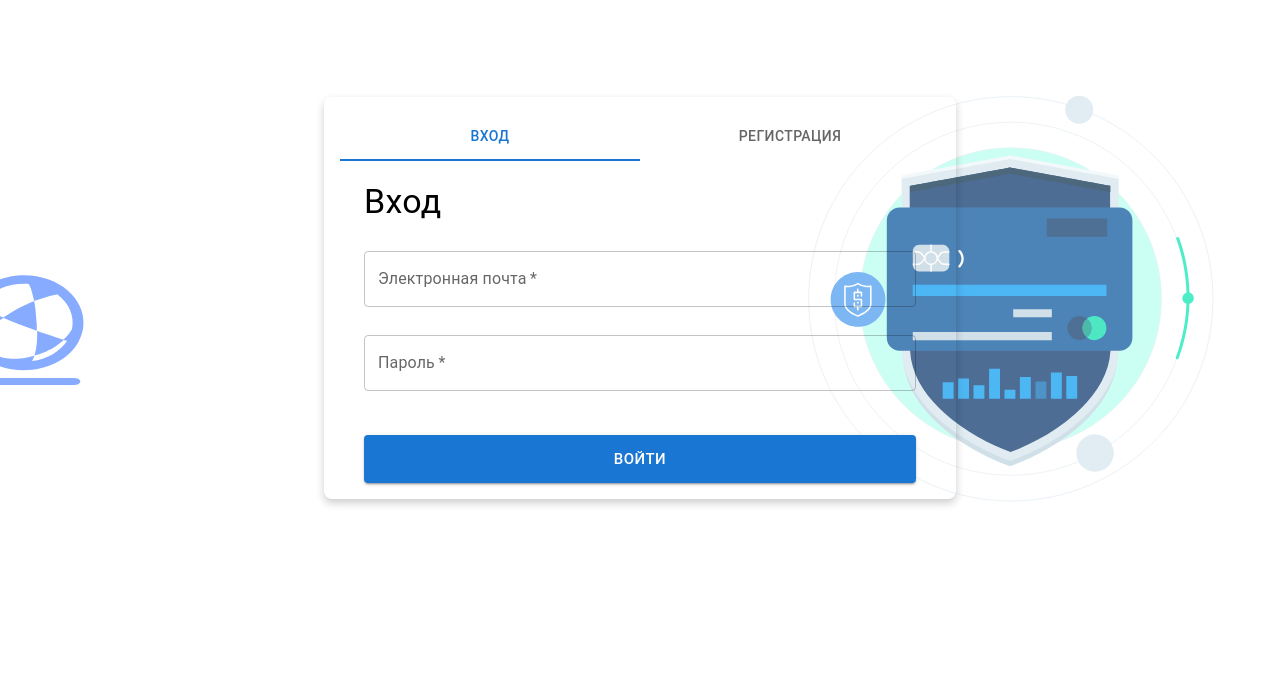
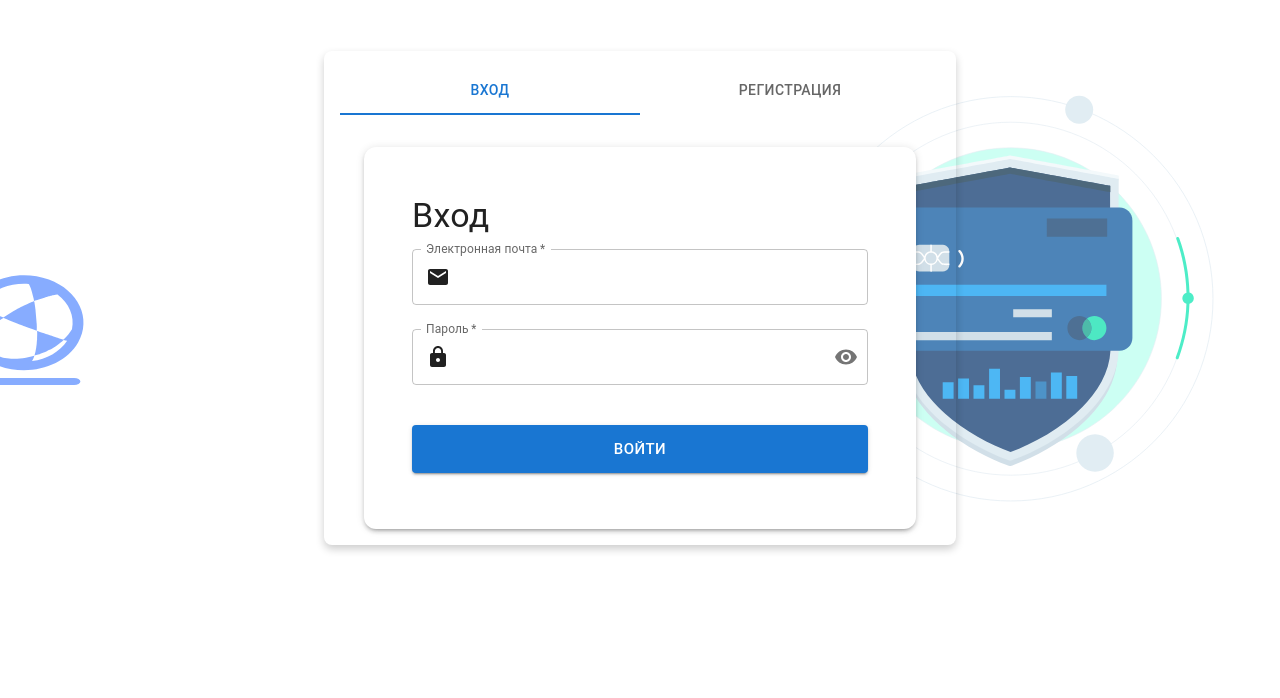
Before and after one commit to VitoScAleto/TIMP_Practice_1, a React (Create React App) app in the folder client/: page /auth in a window 1280 px wide. Shown: the part 102-800 px from the top of the page. Built offline with nearby package versions, Linux system fonts and the light colour scheme; no server answers.

Commit message:
Обновлена страница входа. Добавлен просмотр введеного пароля на странице регистрации и входа

```diff
--- a/client/src/components/Login.js
+++ b/client/src/components/Login.js
@@ -1,22 +1,32 @@
 import React, { useState } from "react";
 import {
+  Container,
+  Typography,
+  TextField,
+  Button,
+  CircularProgress,
   Box,
-  CircularProgress,
-  Container,
-  Button,
-  TextField,
-  Typography,
+  Alert,
+  Card,
+  CardContent,
+  Fade,
+  IconButton,
+  InputAdornment,
 } from "@mui/material";
+import { Email, Lock, Visibility, VisibilityOff } from "@mui/icons-material";
 import api from "../api";
 import { useAuth } from "../Context/AuthContext";
 import { styled } from "@mui/material/styles";
 import { useTranslation } from "../hooks/useTranslation";
+import { useNavigate } from "react-router-dom";
 
 const Login = () => {
   const { t } = useTranslation();
   const { login } = useAuth();
+  const navigate = useNavigate();
   const [email, setEmail] = useState("");
   const [password, setPassword] = useState("");
+  const [showPassword, setShowPassword] = useState(false);
   const [errors, setErrors] = useState({ email: false, password: false });
   const [isLoading, setIsLoading] = useState(false);
   const [loginError, setLoginError] = useState("");
@@ -43,11 +53,12 @@ const Login = () => {
       );
       if (response.data.success) {
         login(response.data.user);
+        navigate("/dashboard");
       } else {
         setLoginError(response.data.message || t("login.invalidCredentials"));
       }
     } catch (error) {
-      console.error("Ошибка входа:", error);
+      console.error("Login error:", error);
       setLoginError(error.response?.data?.message || t("login.genericError"));
     } finally {
       setIsLoading(false);
@@ -61,98 +72,98 @@ const Login = () => {
     }));
   };
 
+  const handleClickShowPassword = () => {
+    setShowPassword(!showPassword);
+  };
+
   return (
-    <StyledContainer maxWidth="sm">
-      <StyledTypography variant="h4" gutterBottom>
+    <Container maxWidth="sm">
+      <Fade in timeout={500}>
+        <Card elevation={3} sx={{ p: 4, mt: 4, borderRadius: 3 }}>
+          <CardContent>
+            <Typography variant="h4" gutterBottom>
               {t("login.title")}
-      </StyledTypography>
+            </Typography>
+
             {loginError && (
-        <Box sx={{ color: "error.main", mb: 2, textAlign: "center" }}>
+              <Alert severity="error" sx={{ mb: 2 }}>
                 {loginError}
-        </Box>
+              </Alert>
             )}
+
             <Box
               component="form"
               onSubmit={handleSubmit}
               sx={{
                 "& .MuiTextField-root": {
-            marginBottom: "28px",
-            "& .MuiFormHelperText-root": {
-              position: "absolute",
-              bottom: "-24px",
-              left: "0",
-              margin: 0,
-            },
+                  mb: 3,
                 },
               }}
             >
-        <StyledTextField
+              <TextField
                 label={t("login.email")}
                 value={email}
-          onChange={(e) => setEmail(e.target.value.replace(/[а-яА-Я\s]/g, ""))}
+                onChange={(e) =>
+                  setEmail(e.target.value.replace(/[а-яА-Я\s]/g, ""))
+                }
                 onBlur={() => handleBlur("email")}
-          error={errors.email}
+                error={!!errors.email}
                 helperText={errors.email && t("login.requiredField")}
                 fullWidth
                 required
+                InputProps={{ startAdornment: <Email sx={{ mr: 1 }} /> }}
               />
 
-        <StyledTextField
+              <TextField
                 label={t("login.password")}
-          type="password"
+                type={showPassword ? "text" : "password"}
                 value={password}
                 onChange={(e) =>
                   setPassword(e.target.value.replace(/[а-яА-Я\s]/g, ""))
                 }
                 onBlur={() => handleBlur("password")}
-          error={errors.password}
+                error={!!errors.password}
                 helperText={errors.password && t("login.requiredField")}
                 fullWidth
                 required
+                InputProps={{
+                  startAdornment: <Lock sx={{ mr: 1 }} />,
+                  endAdornment: (
+                    <InputAdornment position="end">
+                      <IconButton
+                        aria-label="toggle password visibility"
+                        onClick={handleClickShowPassword}
+                        edge="end"
+                      >
+                        {showPassword ? <VisibilityOff /> : <Visibility />}
+                      </IconButton>
+                    </InputAdornment>
+                  ),
+                }}
               />
 
-        <StyledButton
+              <Button
                 type="submit"
                 variant="contained"
                 color="primary"
                 disabled={isLoading}
                 startIcon={
-            isLoading ? <CircularProgress size={20} color="inherit" /> : null
+                  isLoading ? (
+                    <CircularProgress size={20} color="inherit" />
+                  ) : null
                 }
                 fullWidth
                 size="large"
+                sx={{ mt: 2, height: 48 }}
               >
                 {isLoading ? t("login.loggingIn") : t("login.submit")}
-        </StyledButton>
+              </Button>
             </Box>
-    </StyledContainer>
+          </CardContent>
+        </Card>
+      </Fade>
+    </Container>
   );
 };
 
 export default Login;
-
-const StyledContainer = styled(Container)({
-  maxWidth: "sm",
-  marginTop: "20px",
-});
-
-const StyledTypography = styled(Typography)({
-  marginBottom: "28px",
-});
-
-const StyledTextField = styled(TextField)(({ error }) => ({
-  marginBottom: "28px",
-  ...(error && {
-    "& .MuiOutlinedInput-root": {
-      "& fieldset": { borderColor: "red" },
-      "&:hover fieldset": { borderColor: "red" },
-    },
-    "& .MuiFormLabel-root": { color: "red" },
-    "& .MuiFormHelperText-root": { color: "red" },
-  }),
-}));
-
-const StyledButton = styled(Button)({
-  marginTop: "16px",
-  height: "48px",
-});
--- a/client/src/components/QrTicketsPage.js
+++ b/client/src/components/QrTicketsPage.js
@@ -1,4 +1,3 @@
-// src/components/QrTicketsPage.jsx
 import React from "react";
 import { Typography, Box } from "@mui/material";
 
--- a/client/src/components/Register.js
+++ b/client/src/components/Register.js
@@ -19,6 +19,8 @@ import api from "../api";
 import { useAuth } from "../Context/AuthContext";
 import { useTranslation } from "../hooks/useTranslation";
 import { useNavigate } from "react-router-dom";
+import { Visibility, VisibilityOff } from "@mui/icons-material";
+import { InputAdornment } from "@mui/material";
 
 const Register = () => {
   const { t } = useTranslation();
@@ -39,6 +41,9 @@ const Register = () => {
   const [isLoading, setIsLoading] = useState(false);
   const [errorMessage, setErrorMessage] = useState("");
   const [resendMessage, setResendMessage] = useState("");
+
+  const [showPassword, setShowPassword] = useState(false);
+  const [showConfirmPassword, setShowConfirmPassword] = useState(false);
 
   const validateEmail = (email) => /^[^\s@]+@[^\s@]+\.[^\s@]+$/.test(email);
 
@@ -222,7 +227,7 @@ const Register = () => {
 
               <TextField
                 label={t("register.password")}
-                type="password"
+                type={showPassword ? "text" : "password"}
                 value={password}
                 onChange={(e) =>
                   setPassword(e.target.value.replace(/[а-яА-Я\s]/g, ""))
@@ -231,12 +236,25 @@ const Register = () => {
                 helperText={errors.password}
                 fullWidth
                 required
-                InputProps={{ startAdornment: <Lock sx={{ mr: 1 }} /> }}
+                InputProps={{
+                  startAdornment: <Lock sx={{ mr: 1 }} />,
+                  endAdornment: (
+                    <InputAdornment position="end">
+                      <IconButton
+                        aria-label="toggle password visibility"
+                        onClick={() => setShowPassword(!showPassword)}
+                        edge="end"
+                      >
+                        {showPassword ? <VisibilityOff /> : <Visibility />}
+                      </IconButton>
+                    </InputAdornment>
+                  ),
+                }}
               />
 
               <TextField
                 label={t("register.confirmPassword")}
-                type="password"
+                type={showConfirmPassword ? "text" : "password"}
                 value={confirmPassword}
                 onChange={(e) =>
                   setConfirmPassword(e.target.value.replace(/[а-яА-Я\s]/g, ""))
@@ -245,7 +263,26 @@ const Register = () => {
                 helperText={errors.confirmPassword}
                 fullWidth
                 required
-                InputProps={{ startAdornment: <Lock sx={{ mr: 1 }} /> }}
+                InputProps={{
+                  startAdornment: <Lock sx={{ mr: 1 }} />,
+                  endAdornment: (
+                    <InputAdornment position="end">
+                      <IconButton
+                        aria-label="toggle confirm password visibility"
+                        onClick={() =>
+                          setShowConfirmPassword(!showConfirmPassword)
+                        }
+                        edge="end"
+                      >
+                        {showConfirmPassword ? (
+                          <VisibilityOff />
+                        ) : (
+                          <Visibility />
+                        )}
+                      </IconButton>
+                    </InputAdornment>
+                  ),
+                }}
               />
 
               <Button
```
Lines whose indentation alone changed are shown as unchanged.
